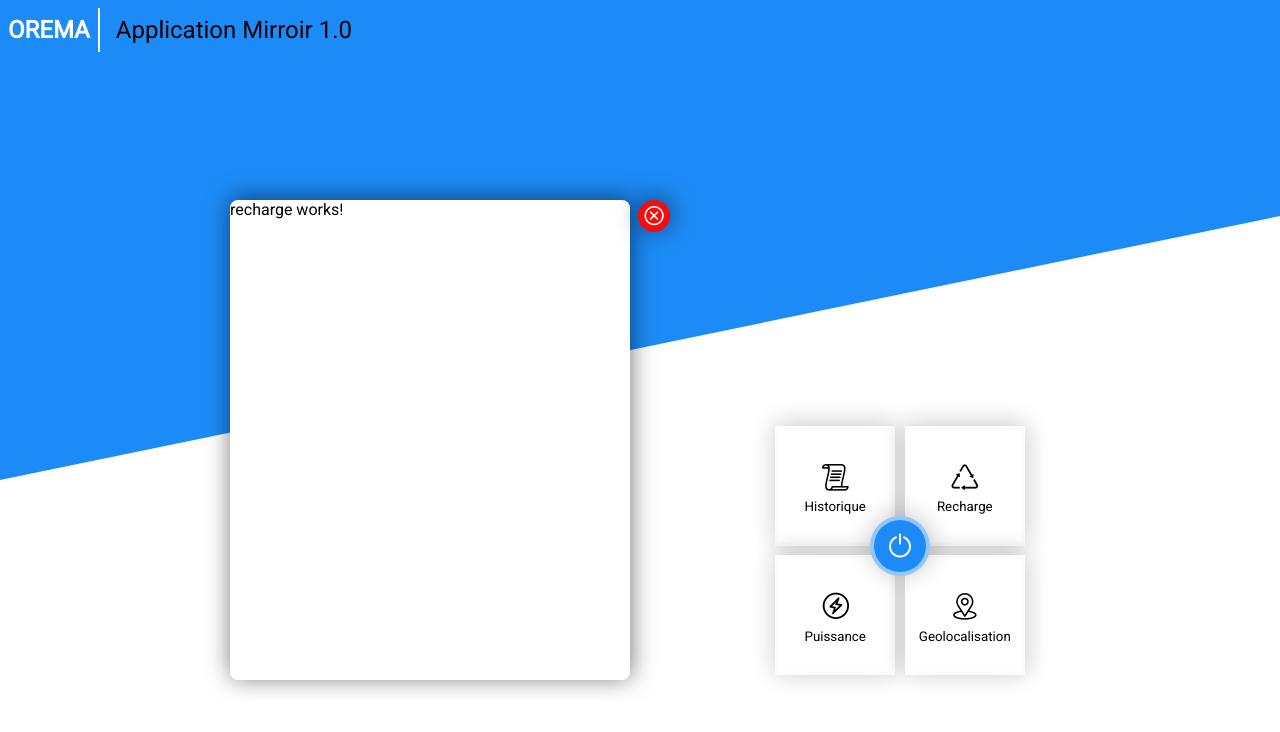
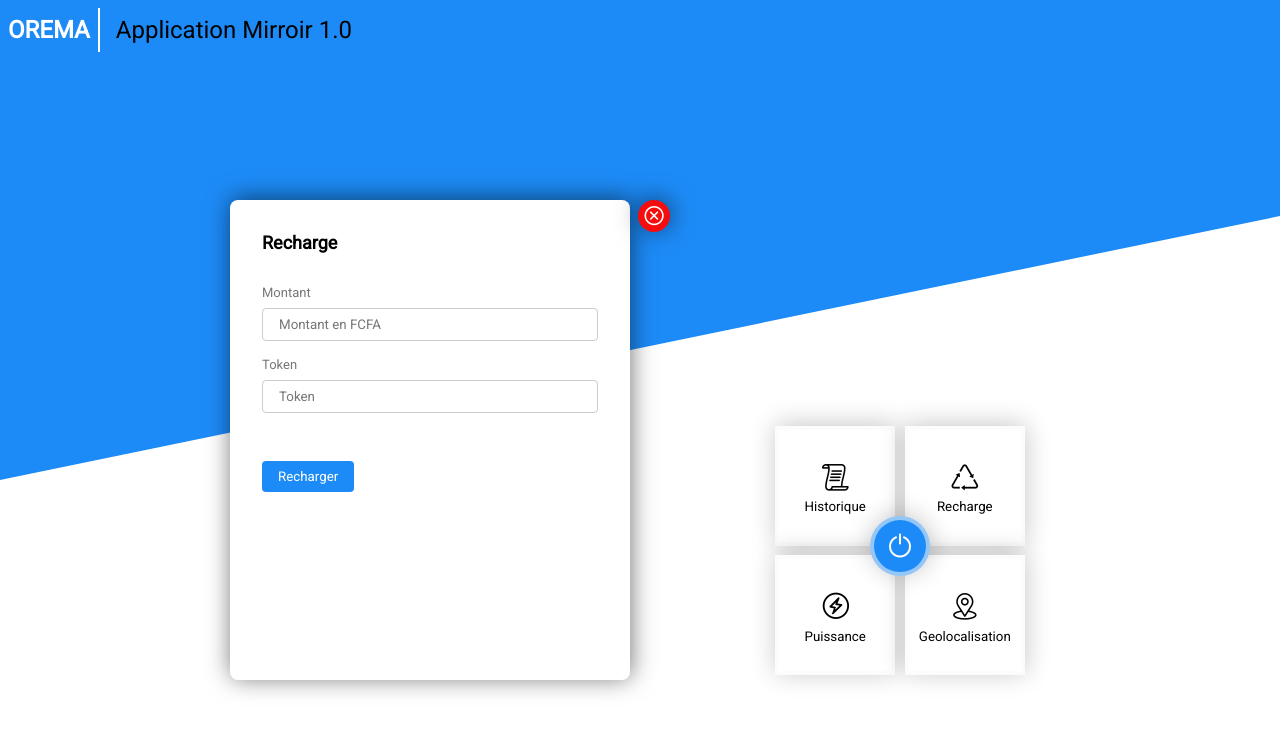
Before and after one commit to singdev/orema-mirroir, an Angular app: page / in a window 1280 px wide. Both pictures are taken after a click on the button "Recharge". Shown: the top 732 px of the page. Built offline with nearby package versions, Linux system fonts and the light colour scheme.

Commit message:
recharge window

```diff
--- a/src/app/pages/recharge/recharge/recharge.component.html
+++ b/src/app/pages/recharge/recharge/recharge.component.html
@@ -1 +1,22 @@
-<p>recharge works!</p>
+<div class="recharge-wrapper">
+    <div class="window-header">
+      <h1 class="window-title">Recharge</h1>
+    </div>
+
+    <div class="window-content">
+      <div class="form-group">
+        <label for="montant">Montant</label>
+        <input id="montant" type="text" placeholder="Montant en FCFA">
+      </div>
+
+      <div class="form-group">
+        <label for="token">Token</label>
+        <input id="token" type="text" placeholder="Token">
+      </div>
+
+    </div>
+
+    <div class="window-footer">
+      <button id="recharge-btn" class="window-button">Recharger</button>
+    </div>
+</div>
--- a/src/app/pages/recharge/recharge/recharge.component.scss
+++ b/src/app/pages/recharge/recharge/recharge.component.scss
@@ -0,0 +1,28 @@
+@use '../../shared/scss/variable';
+
+.window-content {
+  padding: 1rem;
+
+  .form-group {
+    margin-bottom: 1rem;
+    display: flex;
+    flex-direction: column;
+    input {
+      border: 1px solid #ccc;
+      padding: 0.5rem 1rem;
+      border-radius: 4px;
+      transition: 1s;
+    }
+
+    input:focus {
+      outline: none;
+      border: 1px solid variable.$color-blue;
+    }
+
+    label {
+      padding-bottom: 0.5rem;
+      font-size: 13px;
+      color: #777;
+    }
+  }
+}
--- a/src/styles.scss
+++ b/src/styles.scss
@@ -22,3 +22,19 @@ button {
 button:hover {
   cursor: pointer;
 }
+
+.window-title {
+  font-size: 18px;
+}
+
+.window-content, .window-header, .window-footer {
+  padding: 1rem;
+}
+
+.window-button {
+  background-color: variable.$color-blue;
+  color: white;
+  padding: 0.5rem 1rem;
+  border: none;
+  border-radius: 4px;
+}
```
